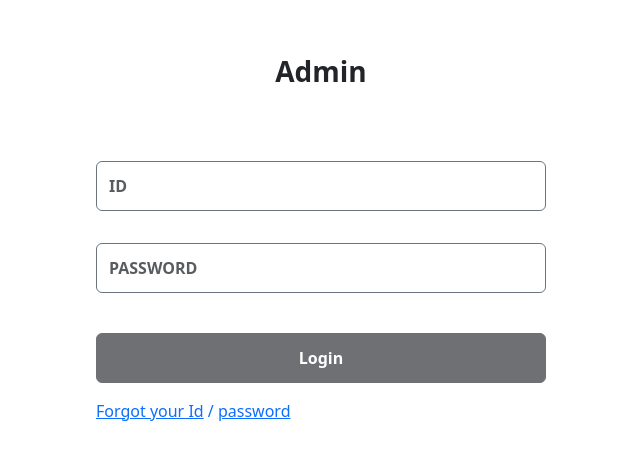
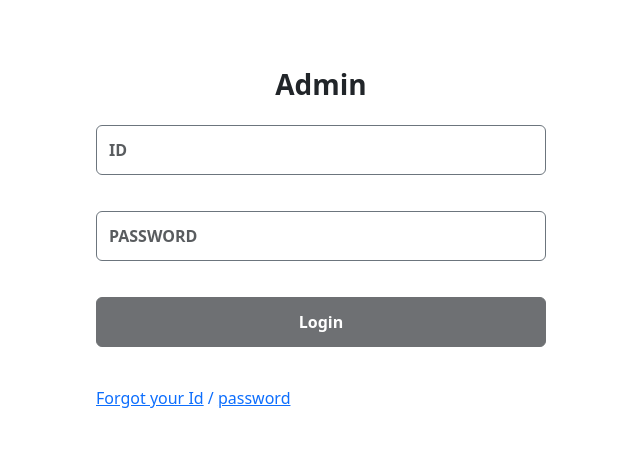
Before and after one commit to shyeseon/project_front_noah, a Vue app: page /Admin/Login in a window 1280 px wide. Shown: the part 161-620 px from the top of the page, without its empty margins (319-959 px from the left). Built offline with nearby package versions, Linux system fonts and the light colour scheme.

Commit message:
fixed  the button position change when error message is added

```diff
--- a/src/views/Admin/Login/index.vue
+++ b/src/views/Admin/Login/index.vue
@@ -3,37 +3,43 @@
     class="container d-flex align-items-center justify-content-center"
     style="height: 100vh"
   >
-    <div class="">
-      <h3 class="mb-4 pb-4 fw-bold text-center">Admin</h3>
-      <form class="mt-5" @submit.prevent="handleLogin">
-        <div class="mb-3">
+    <div class="login-form-container">
+      <h3 class="mb-3 fw-bold text-center">Admin</h3>
+      <form class="mt-4" @submit.prevent="handleLogin">
+        <div class="mb-3 input-group-container">
           <input
             type="text"
             class="form-control custom-input border border-secondary"
             placeholder="ID"
             v-model="loginInfo.id"
           />
+          <div class="error-message-container">
             <small v-if="loginError === 'id'" class="text-danger">
               Invalid Id
             </small>
           </div>
-        <div class="mb-3 mt-4 pt-2">
+        </div>
+        <div class="mb-2 input-group-container">
           <input
             type="password"
             class="form-control custom-input border border-secondary"
             placeholder="PASSWORD"
             v-model="loginInfo.password"
           />
+          <div class="error-message-container">
             <small v-if="loginError === 'password'" class="text-danger">
               Invalid Password
             </small>
           </div>
-        <button type="submit" class="btn btn-dark custom-input mt-4" :disabled="!isLoginFormValid">
+        </div>
+        <button type="submit" class="btn btn-dark custom-input mt-2" :disabled="!isLoginFormValid">
           Login
         </button>
-        <small v-if="loginError === 'both'" class="text-danger mt-2 d-block">
+        <div class="error-message-container mt-2">
+          <small v-if="loginError === 'both'" class="text-danger d-block">
             The account does not exist
           </small>
+        </div>
       </form>
       <div class="mt-3">
         <a href="#" class="text-start">Forgot your Id</a>
@@ -58,7 +64,6 @@ const loginInfo = ref({
   password: "",
 });
 
-
 const handleLogin = () => {
     // 임시 비밀번호
   const tempId = "admin";
@@ -69,13 +74,6 @@ const handleLogin = () => {
   if(loginInfo.value.id === tempId && loginInfo.value.password === tempPassword) {
     router.push("/Admin/ManageImages");
   } else{
-    // if(loginInfo.value.id !== tempId && loginInfo.value.password !== tempPassword) {
-    //   loginError.value = "both";
-    // } else if (loginInfo.value.id !== tempId) {
-    //   loginError.value = "id";
-    // } else {
-    //   loginError.value = "password";
-    // }
     loginError.value =
       (loginInfo.value.id !== tempId && loginInfo.value.password !== tempPassword) ? "both"
       : loginInfo.value.id !== tempId ? "id"
@@ -90,10 +88,22 @@ const isLoginFormValid = computed(() => {
 </script>
 
 <style scoped>
-.custom-input {
+.login-form-container {
   width: 450px;
   max-width: 100%;
+}
+
+.custom-input {
+  width: 100%;
   height: 50px;
   font-weight: bold;
 }
+
+.input-group-container {
+  height: 70px;
+}
+
+.error-message-container {
+  height: 15px;
+}
 </style>
```
Lines whose indentation alone changed are shown as unchanged.
